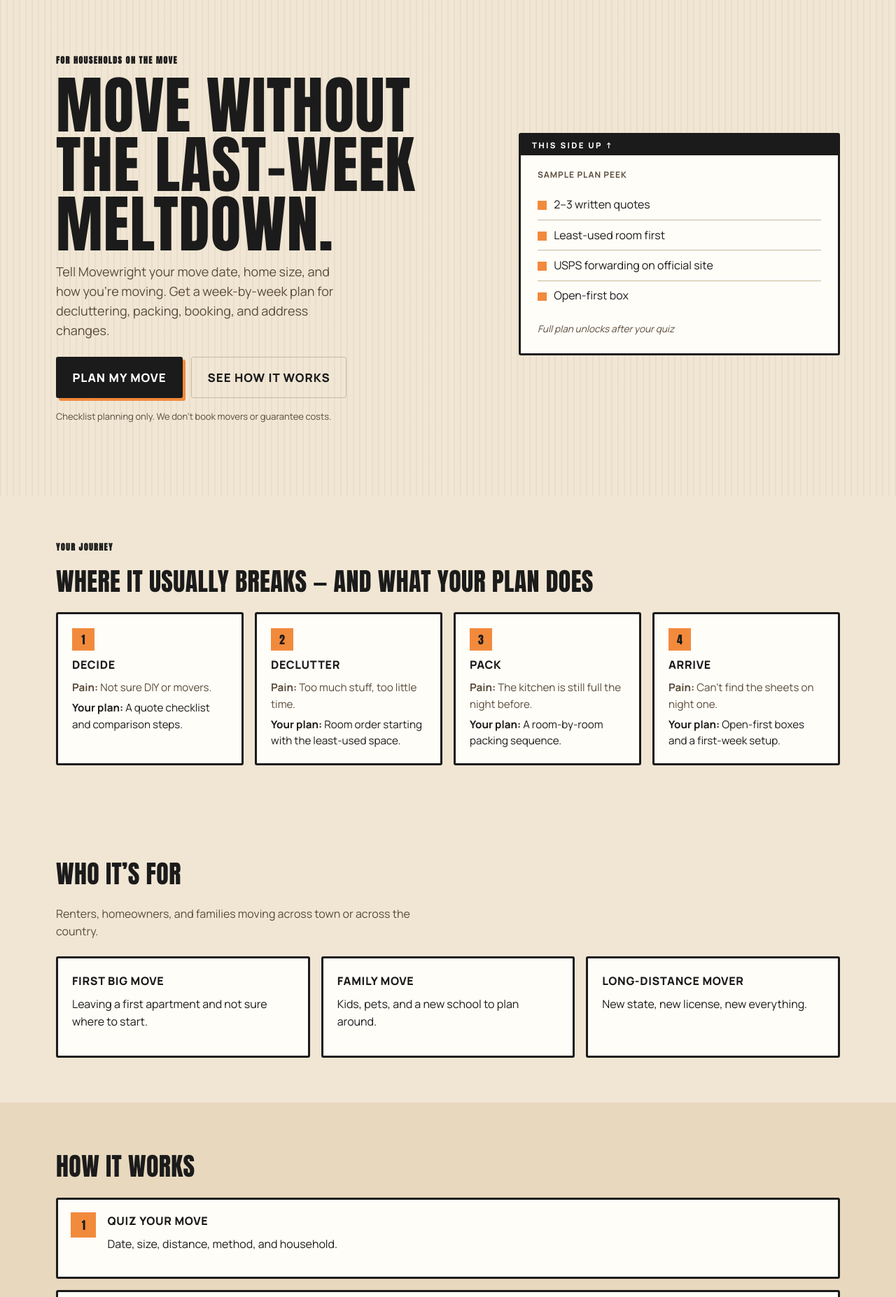
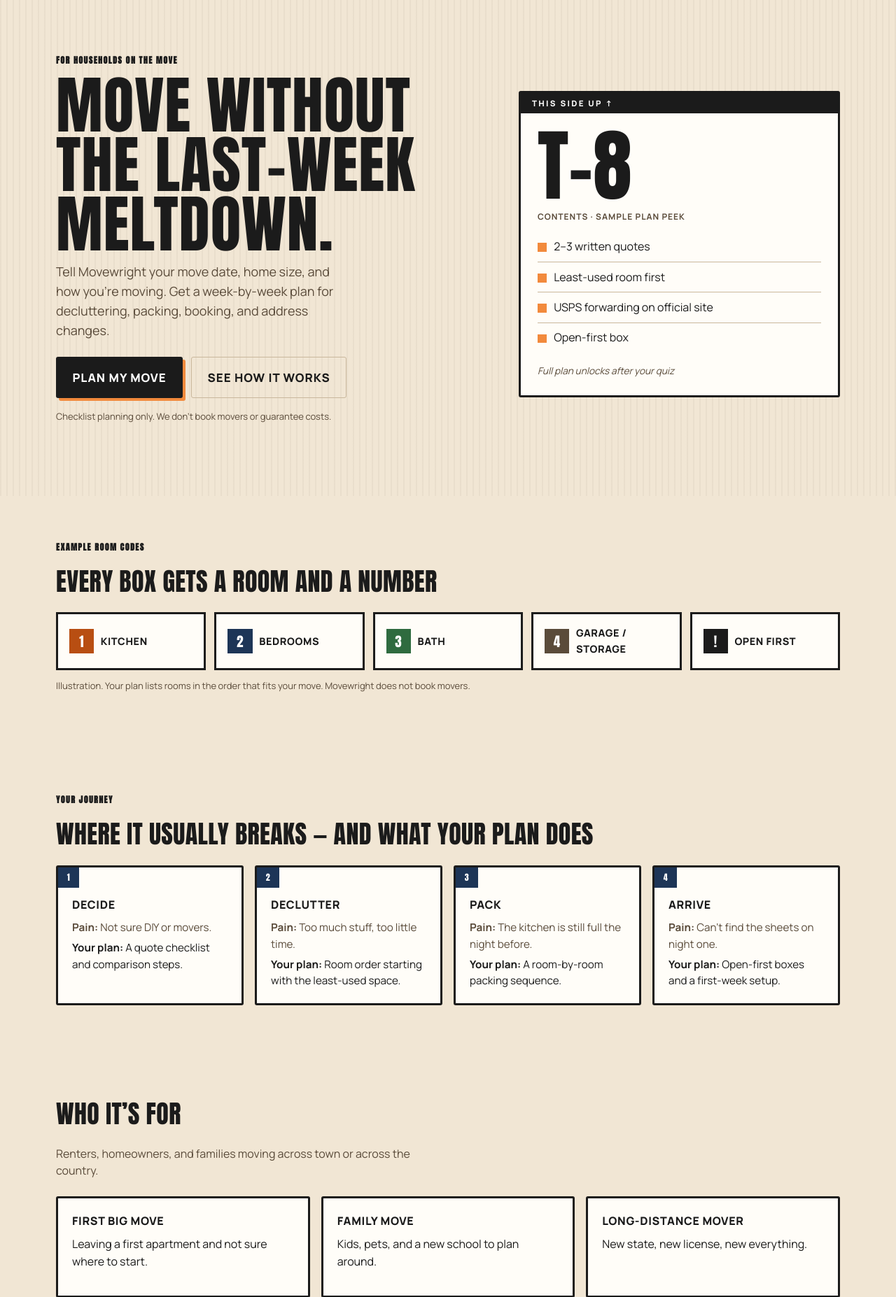
Before and after one commit to sudabay510-sys/movewright, a Flask app: page / in a window 1280 px wide. Shown: the part 85-1939 px from the top of the page at 70% size. Run offline with Flask 3, Linux system fonts and the light colour scheme; some libraries are stand-ins or nearby versions.

Commit message:
Port redesign layouts into real templates
Landing hero and signature band, brand journey layout, quiz chrome, results
header, and plan section components, all rendered from real brand and plan
data (illustrations are labeled 'Example'). Adds static/layout.css. Quiz
logic, forms, CSRF tokens, paywall/unlock branches, prices, and safety notes
unchanged.

```diff
--- /dev/null
+++ b/static/layout.css
@@ -0,0 +1,18 @@
+/* movewright layout compositions (phase 2). Loaded after identity.css. */
+.mw-tminus{font:400 clamp(4rem,10vw,7rem)/1 var(--font-display);margin:0 0 .5rem;color:var(--ink)}
+.mw-codes{list-style:none;padding:0;margin:0 0 .75rem;display:grid;grid-template-columns:repeat(5,1fr);gap:.75rem}
+.mw-codes li{background:var(--card);border:3px solid var(--ink);padding:1rem;font-weight:800;text-transform:uppercase;letter-spacing:.04em;font-size:.9rem;display:flex;gap:.6rem;align-items:center}
+.mw-codes .c{display:grid;place-items:center;width:2.2rem;height:2.2rem;color:#fff;font:400 1.2rem var(--font-display);flex:none}
+.mw-boxes .journey-grid{grid-template-columns:repeat(auto-fit,minmax(200px,1fr))}
+.mw-boxes .journey-card{border:3px solid var(--ink);border-radius:3px;padding-top:2.6rem;position:relative}
+.mw-boxes .journey-step{position:absolute;top:0;left:0;border-radius:0;margin:0;background:#1D3557;color:#fff;width:auto;height:auto;padding:.35rem .8rem;font-size:.75rem}
+.mw-qlabel{display:flex;align-items:center;gap:1rem;background:var(--card);border:3px solid var(--ink);padding:.5rem .9rem;font:400 1.3rem var(--font-display);letter-spacing:.04em;margin-bottom:.75rem;position:relative}
+.mw-tape{flex:1;height:18px;background:rgba(242,138,60,.85)}
+.page-quiz .tiny.muted{display:none}
+.mw-ship{border:3px solid var(--ink);background:var(--card);margin-bottom:1.5rem}
+.mw-ship-h{display:flex;justify-content:space-between;background:var(--ink);color:#fff;font:800 .78rem var(--font-body);letter-spacing:.2em;padding:.55rem 1rem}
+.mw-ship-b{padding:1.5rem;background:linear-gradient(90deg,transparent calc(100% - 26px),rgba(242,138,60,.85) calc(100% - 26px))}
+.page-results .plan-preview,.page-results .plan-full{display:grid;gap:1rem;grid-template-columns:repeat(auto-fit,minmax(260px,1fr))}
+.page-results .plan-preview>h2,.page-results .plan-full>h2,.page-results .plan-full>p{grid-column:1/-1}
+.mw-box{margin:0}
+@media (max-width:860px){.mw-codes{grid-template-columns:1fr 1fr}}
--- a/templates/base.html
+++ b/templates/base.html
@@ -10,6 +10,7 @@
   <link href="{{ brand.font_url }}" rel="stylesheet"/>
   <link rel="stylesheet" href="{{ url_for('static', filename='brand.css') }}"/>
   <link rel="stylesheet" href="{{ url_for('static', filename='identity.css') }}"/>
+  <link rel="stylesheet" href="{{ url_for('static', filename='layout.css') }}"/>
   <link rel="icon" href="{{ url_for('static', filename='logo.svg') }}" type="image/svg+xml"/>
 </head>
 <body class="{% block body_class %}{% endblock %}" data-brand="movewright">
--- a/templates/landing.html
+++ b/templates/landing.html
@@ -2,10 +2,9 @@
 {% block title %}{{ brand.name }} — {{ brand.tagline }}{% endblock %}
 {% block body_class %}page-landing{% endblock %}
 {% block content %}
-<section class="hero">
+<section class="hero ly-hero">
   <div class="wrap hero-grid">
-    <div class="hero-copy">
-      <p class="eyebrow">{{ brand.eyebrow }}</p>
+    <div class="hero-copy"><p class="eyebrow">{{ brand.eyebrow }}</p>
       <h1>{{ brand.hero_title }}</h1>
       <p class="lede">{{ brand.hero_lede }}</p>
       <div class="hero-actions">
@@ -15,22 +14,26 @@
       <p class="tiny muted">{{ brand.honesty_line }}</p>
       {% if brand.get('safety_note') %}
 <aside class="safety" role="note" aria-label="Safety note"><strong>{{ brand.safety_title or "Important" }}:</strong> {{ brand.safety_note }}</aside>
-{% endif %}
-    </div>
-    <div class="hero-card" aria-hidden="true">
-      <div class="card-label">Sample plan peek</div>
-      <ul class="peek-list">
-        {% for b in brand.sample_peek %}
-        <li><span class="dot"></span>{{ b }}</li>
-        {% endfor %}
-      </ul>
+{% endif %}</div>
+    <div class="hero-card mw-label" aria-label="Sample plan peek">
+      <p class="mw-tminus" aria-hidden="true">T-8</p>
+      <div class="card-label">Contents · sample plan peek</div>
+      <ul class="peek-list">{% for b in brand.sample_peek %}<li><span class="dot"></span>{{ b }}</li>{% endfor %}</ul>
       <div class="card-fade">Full plan unlocks after your quiz</div>
     </div>
   </div>
 </section>
+<section class="section mw-codes-s" aria-labelledby="mwc-h">
+  <div class="wrap">
+    <p class="eyebrow">Example room codes</p>
+    <h2 id="mwc-h">Every box gets a room and a number</h2>
+    <ol class="mw-codes"><li><span class="c" style="background:#B84E12">1</span>Kitchen</li><li><span class="c" style="background:#1D3557">2</span>Bedrooms</li><li><span class="c" style="background:#2F6B3F">3</span>Bath</li><li><span class="c" style="background:#5A4B3A">4</span>Garage / storage</li><li><span class="c" style="background:#1B1B1B">!</span>Open first</li></ol>
+    <p class="tiny muted">Illustration. Your plan lists rooms in the order that fits your move. Movewright does not book movers.</p>
+  </div>
+</section>
 
 
-<section class="section journey" id="journey" aria-labelledby="journey-h">
+<section class="section journey mw-boxes" id="journey" aria-labelledby="journey-h">
   <div class="wrap">
     <p class="eyebrow">Your journey</p>
     <h2 id="journey-h">{{ brand.journey_title or "Where it usually breaks — and what your plan does" }}</h2>
--- a/templates/quiz.html
+++ b/templates/quiz.html
@@ -2,8 +2,9 @@
 {% block title %}Question {{ n }} of {{ total }} — {{ brand.name }}{% endblock %}
 {% block body_class %}page-quiz{% endblock %}
 {% block content %}
-<section class="quiz-shell">
+<section class="quiz-shell q-movewright">
   <div class="wrap narrow">
+    <div class="mw-qlabel"><span>BOX {{ n }} OF {{ total }}</span><span class="mw-tape" aria-hidden="true"></span></div>
     <div class="progress" role="progressbar" aria-valuemin="0" aria-valuemax="100" aria-valuenow="{{ progress }}" aria-label="Quiz progress">
       <div class="progress-bar" style="width: {{ progress }}%"></div>
     </div>
```
Also changed, not shown: templates/results.html (+8 -5 lines).
